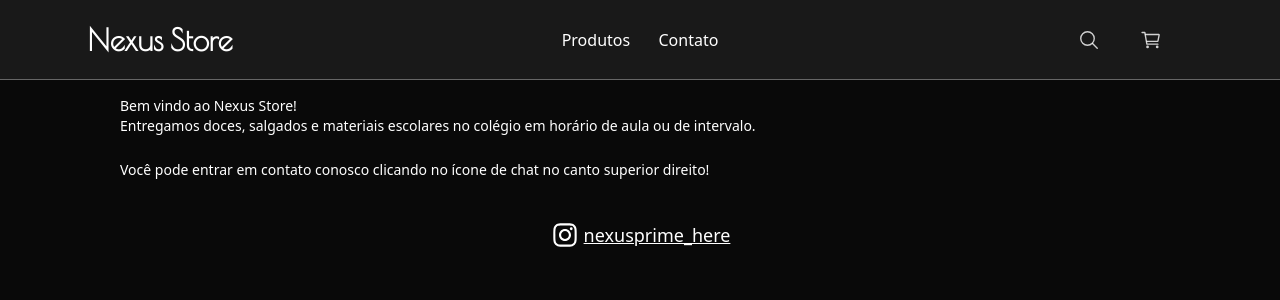
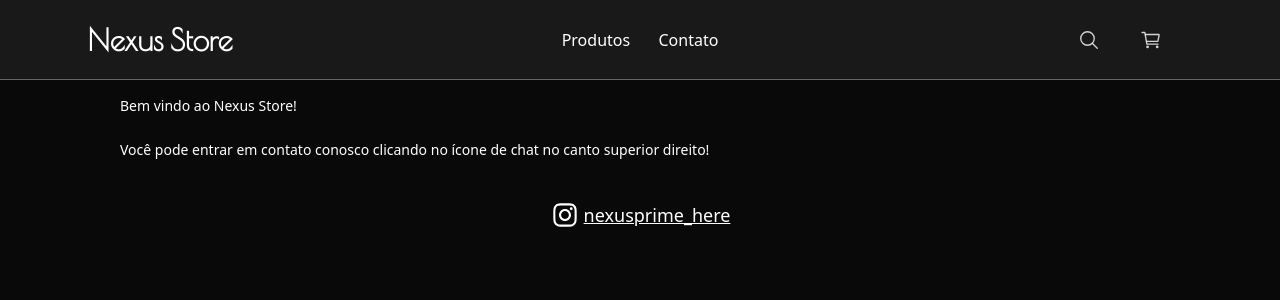
Before and after one commit to nexusprime-here/nexus_store, a Next.js app: page / in a window 1280 px wide. Shown: the top 300 px of the page. Built offline with nearby package versions, Linux system fonts and the light colour scheme; no server answers; the database is empty.

Commit message:
home text changed

```diff
--- a/src/app/page.tsx
+++ b/src/app/page.tsx
@@ -7,7 +7,6 @@
 		<>
 			<main className="mx-10 mb-10 font-light">
 				<p>Bem vindo ao Nexus Store!</p>
-				<p>Entregamos doces, salgados e materiais escolares no colégio em horário de aula ou de intervalo.</p>
 				<br />
 				<p>Você pode entrar em contato conosco clicando no ícone de chat no canto superior direito!</p>
 			</main>
```
